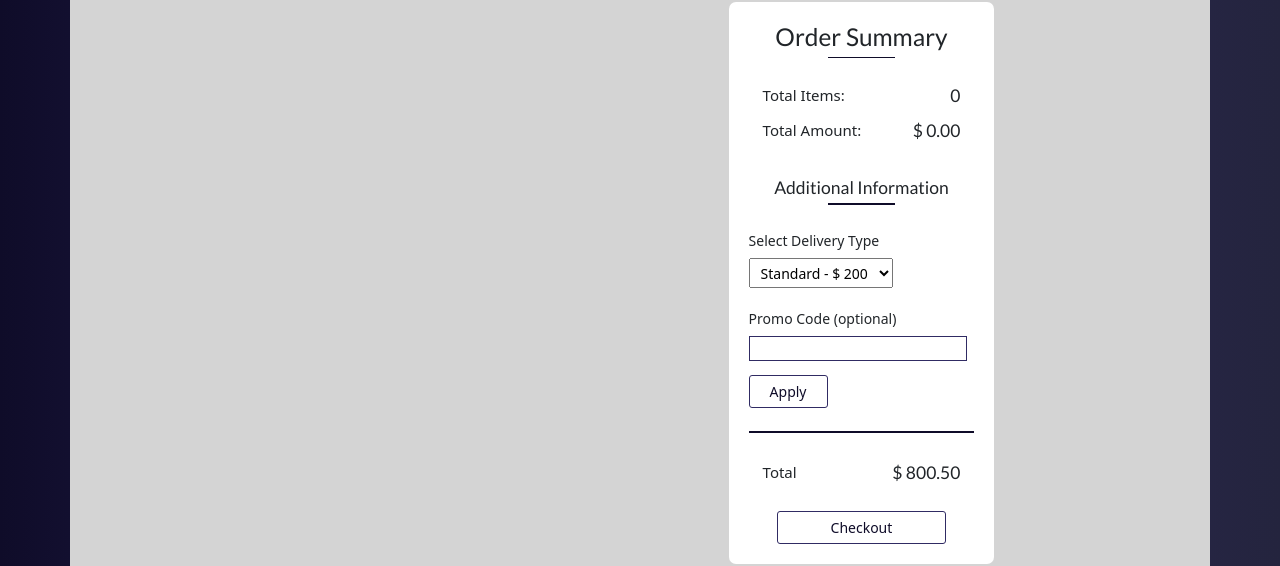
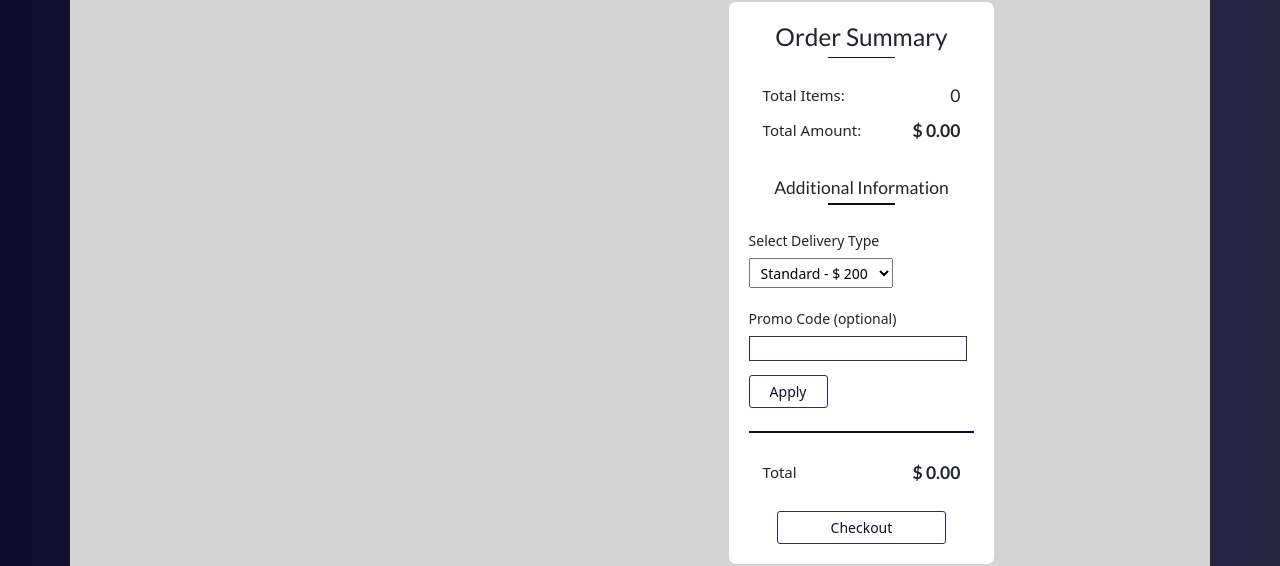
Before and after one commit to AyoTheInspired/redux-shop-over, a React (Create React App) app: page /cart in a window 1280 px wide. Shown: the part 111-677 px from the top of the page. Built offline with nearby package versions, Linux system fonts and the light colour scheme.

Commit message:
Added remove from cart functionality

```diff
--- a/src/features/shopSlice.js
+++ b/src/features/shopSlice.js
@@ -50,7 +50,7 @@ export const shopSlice = createSlice({
 		removeFromCart: (state, action) => {
 			return {
 				...state,
-				cart: state.cart.filter((item) => item.id !== action.payload.id),
+				cart: state.cart.filter((item) => item.id !== action.payload),
 			};
 		},
 
--- a/src/pages/cart/Cart.js
+++ b/src/pages/cart/Cart.js
@@ -1,13 +1,14 @@
 import { AddCircle, DeleteForever, RemoveCircle } from "@material-ui/icons";
 import React, { useState } from "react";
 import { Col, Container, Row } from "react-bootstrap";
-import { useSelector } from "react-redux";
+import { useDispatch, useSelector } from "react-redux";
 import styled from "styled-components";
-import { selectCart } from "../../features/shopSlice";
+import { removeFromCart, selectCart } from "../../features/shopSlice";
 import OrderSummary from "./OrderSummary";
 
 function Cart() {
 	const cartItems = useSelector(selectCart);
+	const dispatch = useDispatch();
 
 	return (
 		<Container>
@@ -57,7 +58,9 @@ function Cart() {
 												<p className="total__value">$ {price * qty} </p>
 											</div>
 
-											<div className="item__remove flexed p-2">
+											<div
+												className="item__remove flexed p-2"
+												onClick={() => dispatch(removeFromCart(id))}>
 												<DeleteForever className="delete__icon" />
 
 												<p className="remove mb-0">Remove</p>
--- a/src/pages/cart/OrderSummary.js
+++ b/src/pages/cart/OrderSummary.js
@@ -38,7 +38,9 @@ function OrderSummary() {
 				</div>
 				<div className="bottom flex-btw mt-3">
 					<p className="mb-0 total__tag">Total Amount: </p>
-					<h5 className="mb-0 total__value">$ {totalPrice.toFixed(2)} </h5>
+					<h5 className="mb-0 total__value fw-bold">
+						$ {totalPrice.toFixed(2)}{" "}
+					</h5>
 				</div>
 			</div>
 			<div className="summary__deliveries">
@@ -76,7 +78,7 @@ function OrderSummary() {
 			<div className="summary__checkout flex-btw p-3 mt-2">
 				<p className="total__tag mb-0 ">Total</p>
 
-				<h5 className="total__value mb-0">$ 800.50</h5>
+				<h5 className="total__value mb-0 fw-bold">$ {totalPrice.toFixed(2)}</h5>
 			</div>
 			<button className="checkout__btn w-75 mx-auto mt-3">Checkout</button>
 		</StyledCol>
```
